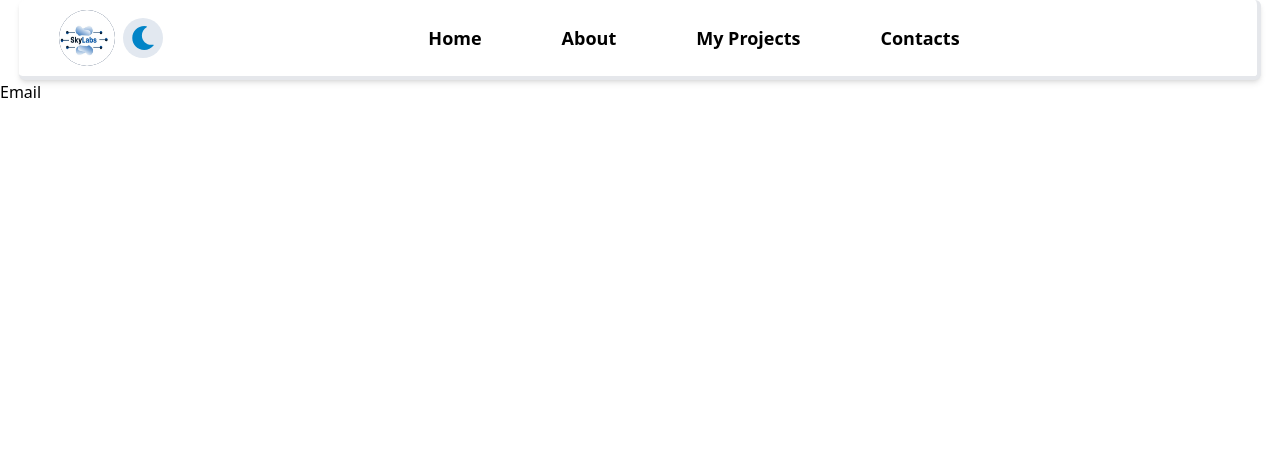
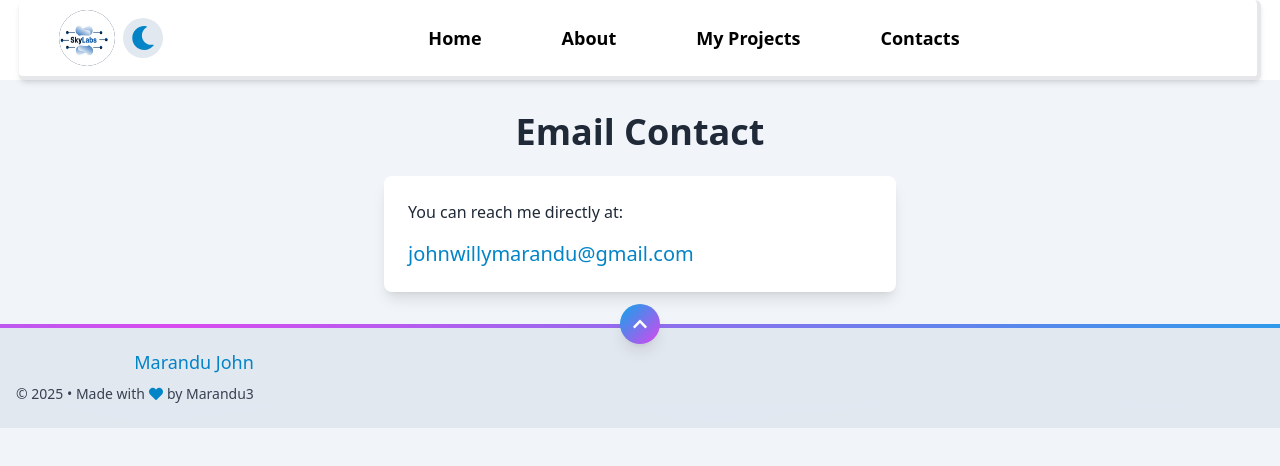
Before and after one commit to marandu3/PORTIFOLIO, a React (Vite) app: page /email in a window 1280 px wide. Shown: the top 466 px of the page. Built offline with nearby package versions, Linux system fonts and the light colour scheme.

Commit message:
finishing

```diff
--- a/src/components/Abouts.jsx
+++ b/src/components/Abouts.jsx
@@ -1,18 +1,17 @@
 import React from "react";
 import { NavLink, Outlet } from "react-router";
 import Aboutnav from "./Aboutnav";
-import Footerpages from "./Footerpages";
+import Footer from "./Footer";
 
 function About() {
   return (
     <div>
       <div className="flex flex-col">
-      <Aboutnav/>
-      <Outlet />
+        <Aboutnav/>
+        <Outlet />
+      </div>
+      <Footer/>
     </div>
-    <Footerpages/>
-    </div>
-
   );
 }
 
--- a/src/components/Email.jsx
+++ b/src/components/Email.jsx
@@ -1,8 +1,34 @@
 import React from 'react'
+import Footer from './Footer'
+import { useTheme } from '../context/ThemeContext'
 
 function Email() {
+  const { darkMode } = useTheme();
+
   return (
-    <div>Email</div>
+    <div className={`min-h-screen ${darkMode ? 'bg-dark-200' : 'bg-light-100'} transition-colors duration-300`}>
+      <div className="container mx-auto py-8 px-4">
+        <h2 className={`text-4xl font-bold mb-6 text-center ${darkMode ? 'text-light-100' : 'text-gray-800'}`}>
+          Email Contact
+        </h2>
+        <div className="flex justify-center">
+          <div className={`max-w-lg w-full p-6 rounded-lg shadow-lg ${
+            darkMode ? 'bg-dark-100 text-light-100' : 'bg-white text-gray-800'
+          }`}>
+            <p className="mb-4">You can reach me directly at:</p>
+            <a
+              href="mailto:johnwillymarandu@gmail.com"
+              className={`text-xl font-medium ${
+                darkMode ? 'text-primary-400 hover:text-primary-300' : 'text-primary-600 hover:text-primary-500'
+              } transition-colors`}
+            >
+              johnwillymarandu@gmail.com
+            </a>
+          </div>
+        </div>
+      </div>
+      <Footer />
+    </div>
   )
 }
 
--- a/src/components/Footer.jsx
+++ b/src/components/Footer.jsx
@@ -38,7 +38,7 @@ function Footer() {
           {/* Social Links - Only visible on mobile devices */}
           <div className="flex md:hidden justify-center items-center space-x-6 mb-6">
             <a
-              href="https://www.github.com/marandu3"
+              href="https://github.com/marandu3/PORTIFOLIO"
               target="_blank"
               rel="noopener noreferrer"
               className={`transform transition-all duration-300 hover:scale-125 ${
--- a/src/components/Footerpages.jsx
+++ b/src/components/Footerpages.jsx
@@ -12,7 +12,7 @@ function Footerpages() {
                 <FaGithub
                         size={30}
                         className="hover:cursor-pointer"
-                        onClick={() => window.open("https://www.github.com/marandu3")}
+                        onClick={() => window.open("https://github.com/marandu3/PORTIFOLIO")}
                       />
                       <FaInstagramSquare
                         size={30}
--- a/src/components/Landing.jsx
+++ b/src/components/Landing.jsx
@@ -64,7 +64,7 @@ function Home() {
               <FaGithub
                 size={45}
                 className={`hover:cursor-pointer hover:text-primary-500 transition-colors ${darkMode ? 'text-light-100' : 'text-gray-800'}`}
-                onClick={() => window.open("https://www.github.com/marandu3")}
+                onClick={() => window.open("https://github.com/marandu3/PORTIFOLIO")}
               />
               <FaInstagramSquare
                 size={45}
--- a/src/components/Projects.jsx
+++ b/src/components/Projects.jsx
@@ -4,6 +4,7 @@ import { useTheme } from "../context/ThemeContext";
 import { useAuth } from "../context/AuthContext";
 import AdminControls from "./AdminControls";
 import { FaTimes } from "react-icons/fa";
+import Footer from "./Footer";
 
 function Projects() {
   const { darkMode } = useTheme();
@@ -273,6 +274,7 @@ function Projects() {
           ))}
         </div>
       </div>
+      <Footer />
     </div>
   );
 }
```
Also changed, not shown: 2 other files (tests, documents, lock files or other folders).
